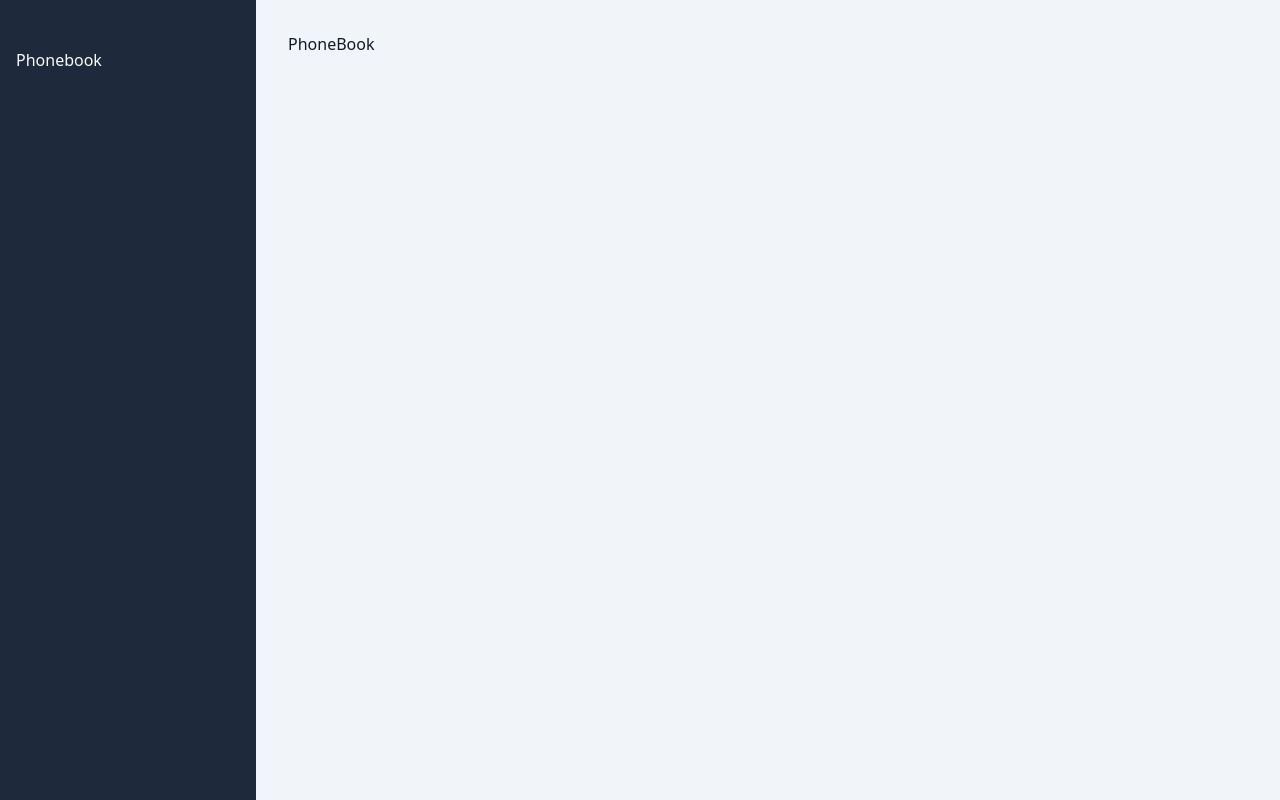
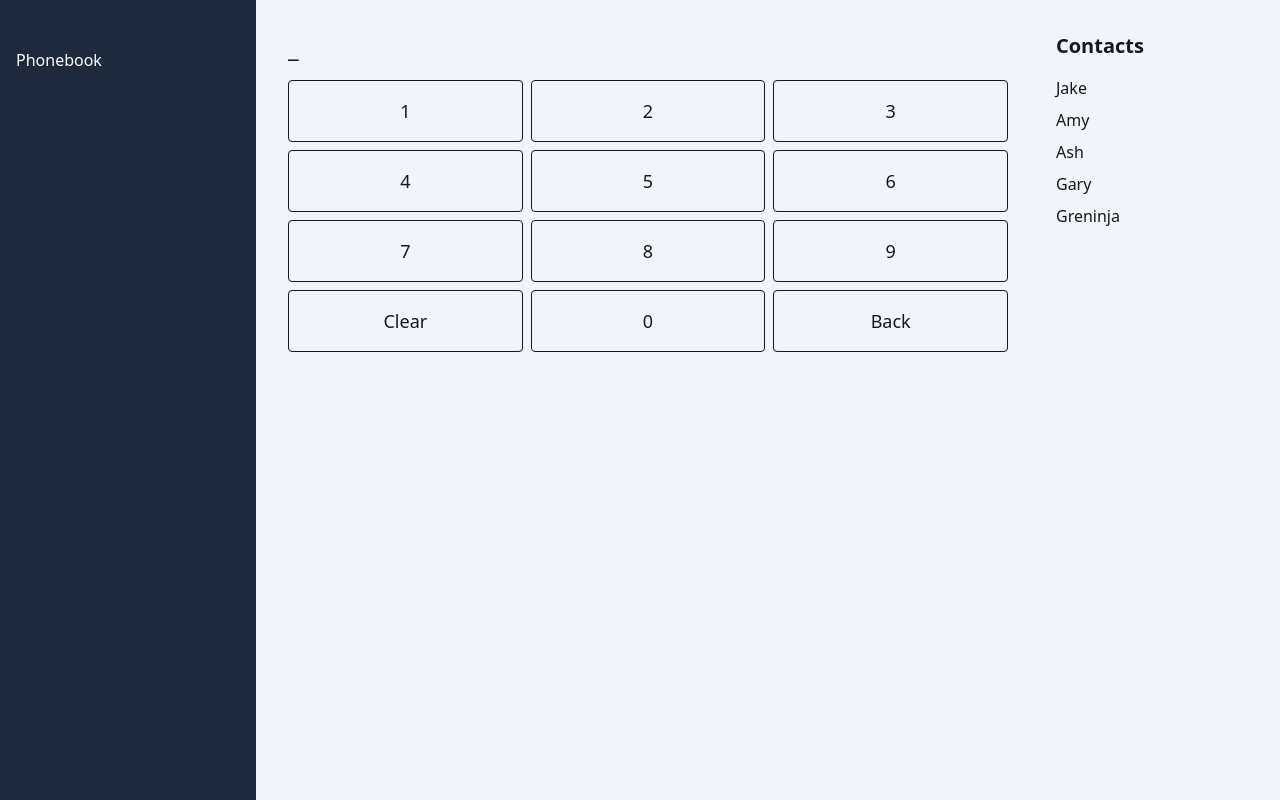
Before and after one commit to ppiratess/frontend-interview-problems, a React (Vite) app: page /phone-book in a window 1280 px wide. Built offline with nearby package versions, Linux system fonts and the light colour scheme.

Commit message:
feat: contact book problem

```diff
--- /dev/null
+++ b/src/problems/Phonebook/ContactList.tsx
@@ -0,0 +1,21 @@
+import type { ContactListType } from './interface';
+
+const ContactList = ({ contactList }: { contactList: ContactListType[] }) => {
+  return (
+    <div className='mx-8'>
+      <span className='text-center text-xl font-bold'>Contacts</span>
+
+      <div className='mt-4 grid gap-2'>
+        {contactList.length > 0 ? (
+          contactList?.map((contact, contactIndex) => {
+            return <span key={contactIndex}>{contact?.name}</span>;
+          })
+        ) : (
+          <span className='text-text-secondary text-xs'>No contacts found</span>
+        )}
+      </div>
+    </div>
+  );
+};
+
+export default ContactList;
--- /dev/null
+++ b/src/problems/Phonebook/hooks/usePhonebook.ts
@@ -0,0 +1,72 @@
+import { useEffect, useMemo, useState } from 'react';
+
+import type { ContactListType } from '../interface';
+
+const PHONE_BOOK = ['Jake', 'Amy', 'Ash', 'Gary', 'Greninja'];
+
+const nameToDigitsLookup: Record<string, number> = {
+  a: 2,
+  b: 2,
+  c: 2,
+  d: 3,
+  e: 3,
+  f: 3,
+  g: 4,
+  h: 4,
+  i: 4,
+  j: 5,
+  k: 5,
+  l: 5,
+  m: 6,
+  n: 6,
+  o: 6,
+  p: 7,
+  q: 7,
+  r: 7,
+  s: 7,
+  t: 8,
+  u: 8,
+  v: 8,
+  w: 9,
+  x: 9,
+  y: 9,
+  z: 9,
+};
+
+function transformContactToLookup(name: string) {
+  return name
+    .toLowerCase()
+    .split('')
+    .map((char) => nameToDigitsLookup[char])
+    .join('');
+}
+
+const usePhonebook = ({
+  dialedNumber,
+}: { dialedNumber?: number[] | null } = {}) => {
+  const phoneBook = useMemo(
+    () =>
+      PHONE_BOOK.map((name) => ({
+        name,
+        digits: transformContactToLookup(name),
+      })),
+    [],
+  );
+
+  const [matchedContactList, setMatchedContactList] =
+    useState<ContactListType[]>(phoneBook);
+
+  useEffect(() => {
+    const dialedString = dialedNumber?.join('') ?? '';
+
+    const matches = phoneBook.filter((entry) =>
+      entry.digits.startsWith(dialedString),
+    );
+
+    setMatchedContactList(matches);
+  }, [dialedNumber, phoneBook]);
+
+  return { matchedContactList };
+};
+
+export default usePhonebook;
--- a/src/problems/Phonebook/index.tsx
+++ b/src/problems/Phonebook/index.tsx
@@ -1,5 +1,60 @@
+import { useState } from 'react';
+
+import ContactList from './ContactList';
+import usePhonebook from './hooks/usePhonebook';
+
+const KEY_PAD = [1, 2, 3, 4, 5, 6, 7, 8, 9, 'Clear', 0, 'Back'];
+
+type Key = (typeof KEY_PAD)[number];
+
 const PhoneBook = () => {
-  return <div>PhoneBook</div>;
+  const [dialedNumber, setDialedNumber] = useState<number[]>([]);
+
+  const { matchedContactList } = usePhonebook({
+    dialedNumber,
+  });
+
+  const handleKeyPress = (key: Key) => {
+    if (!key) return;
+
+    if (key === 'Clear') {
+      return setDialedNumber([]);
+    }
+
+    if (key === 'Back') {
+      if (!dialedNumber) return;
+
+      return setDialedNumber(dialedNumber?.slice(0, dialedNumber.length - 1));
+    }
+
+    if (typeof key === 'number') {
+      setDialedNumber((prev) => [...(prev ?? []), key]);
+    }
+  };
+
+  return (
+    <div className='grid grid-cols-12'>
+      <div className='col-span-9'>
+        <div className='text-2xl'>
+          {dialedNumber.length > 0 ? dialedNumber : '_'}
+        </div>
+        <div className='mt-4 grid grid-cols-3 gap-2'>
+          {KEY_PAD.map((key) => (
+            <button
+              key={key}
+              className='cursor-pointer rounded border p-4 text-lg hover:bg-gray-200'
+              onClick={() => handleKeyPress(key as Key)}
+            >
+              {key}
+            </button>
+          ))}
+        </div>
+      </div>
+      <div className='col-span-3 px-4'>
+        <ContactList contactList={matchedContactList} />
+      </div>
+    </div>
+  );
 };
 
 export default PhoneBook;
--- /dev/null
+++ b/src/problems/Phonebook/interface.ts
@@ -0,0 +1 @@
+export type ContactListType = { digits: string; name: string };
```
